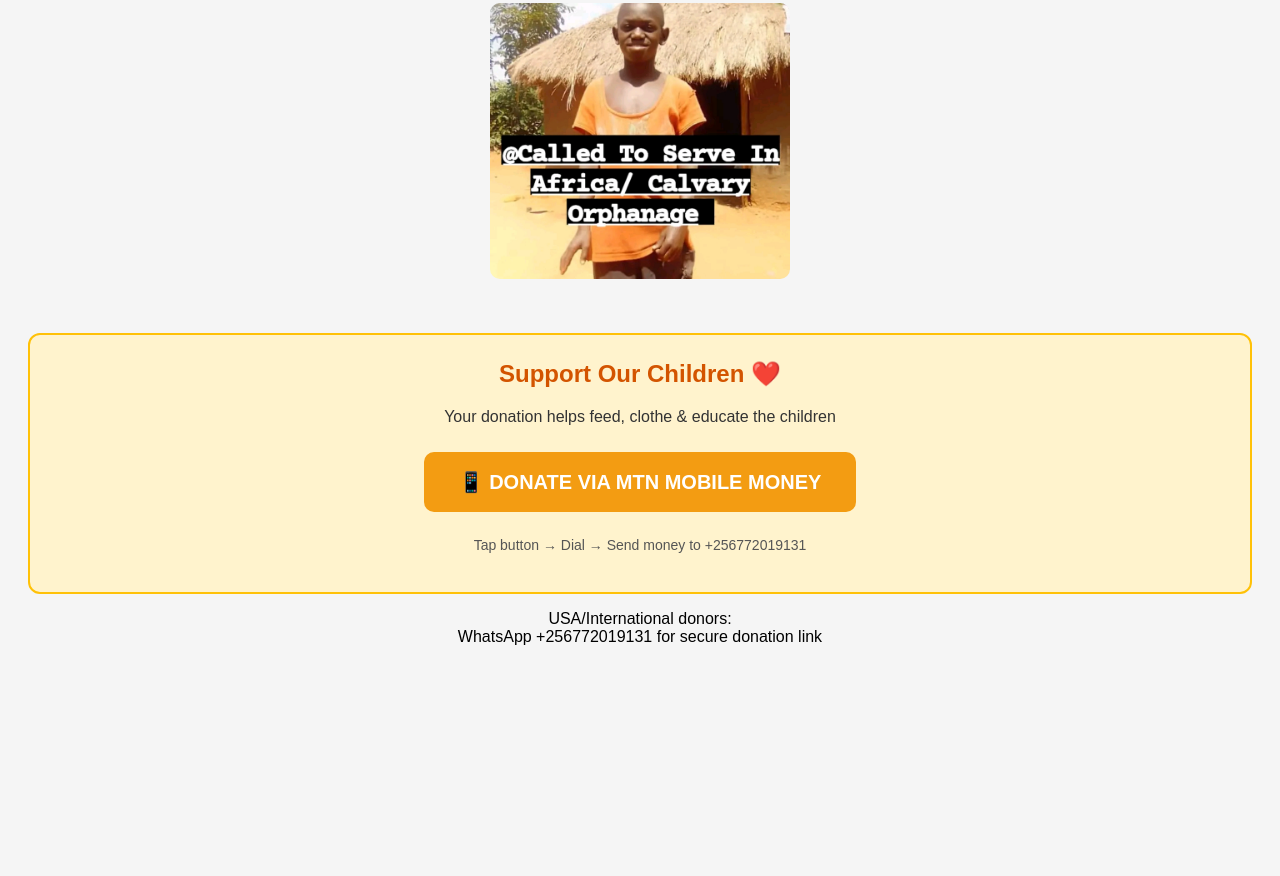
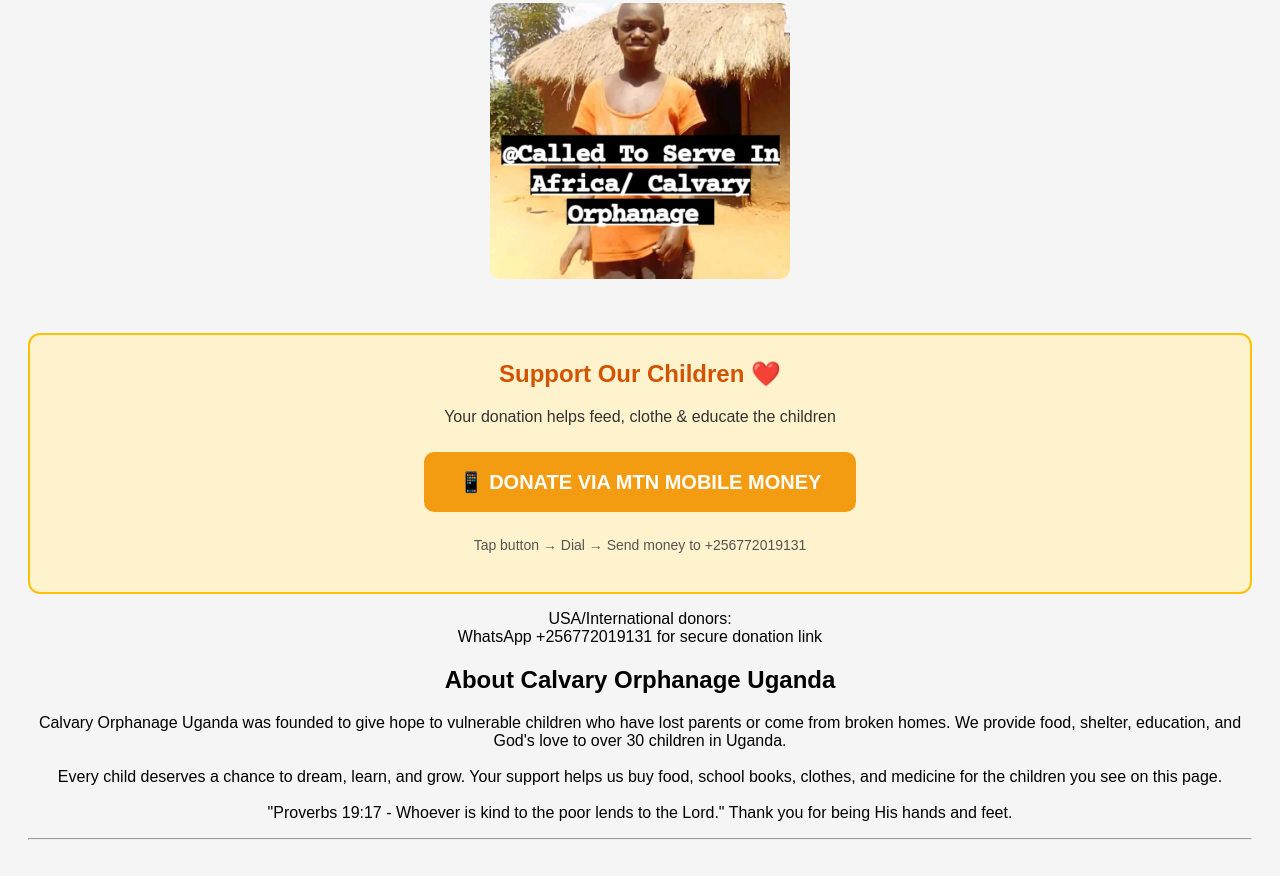
Before and after one commit to Calvarydroid/calvaryorphanageuganda.github.io, a plain HTML site: page index.html in a window 1280 px wide. Shown: the part 1261-2137 px from the top of the page. Before the commit the page ends 1951 px from the top, so only its background shows below. Drawn offline with Linux system fonts and the light colour scheme.

Commit message:
Update index.html
Signed-off-by: Calvarydroid <calldtoserveinafrica@gmail.com>

```diff
--- a/index.html
+++ b/index.html
@@ -32,3 +32,10 @@ h1{color:#2c3e50}
 <p style="font-size:14px;color:#555;margin-top:15px">Tap button → Dial → Send money to +256772019131</p>
 </div>
 <p>USA/International donors:<br>WhatsApp +256772019131 for secure donation link</p>
+<h2>About Calvary Orphanage Uganda</h2>
+<p>
+Calvary Orphanage Uganda was founded to give hope to vulnerable children who have lost parents or come from broken homes. We provide food, shelter, education, and God's love to over 30 children in Uganda.<br><br>
+Every child deserves a chance to dream, learn, and grow. Your support helps us buy food, school books, clothes, and medicine for the children you see on this page.<br><br>
+"Proverbs 19:17 - Whoever is kind to the poor lends to the Lord." Thank you for being His hands and feet.
+</p>
+<hr>
```
